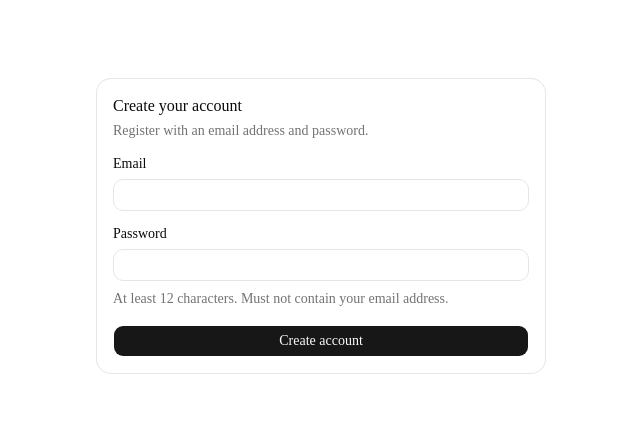
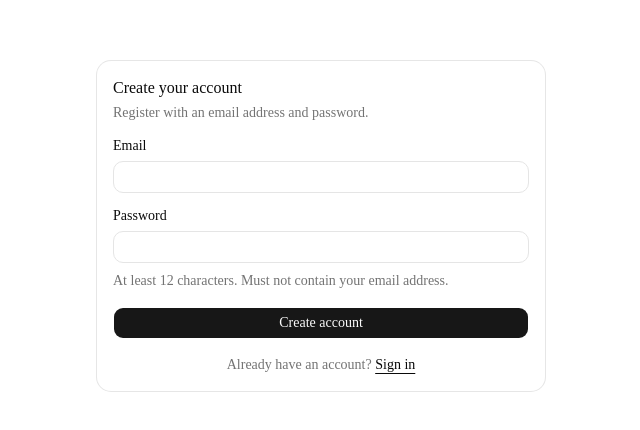
Before and after one commit to mwarith/secure-notes-app, a Next.js app: page /register in a window 1280 px wide. Shown: the part 174-604 px from the top of the page, without its empty margins (319-959 px from the left). Built offline with nearby package versions, Linux system fonts and the light colour scheme; no server answers.

Commit message:
ENG-49: register page cross-link to sign in

```diff
--- a/src/app/(auth)/register/register-form.tsx
+++ b/src/app/(auth)/register/register-form.tsx
@@ -84,6 +84,15 @@ export function RegisterForm() {
             {pending ? "Creating account..." : "Create account"}
           </Button>
         </form>
+        <p className="text-muted-foreground mt-4 text-center text-sm">
+          Already have an account?{" "}
+          <Link
+            href="/login"
+            className="text-foreground underline underline-offset-4"
+          >
+            Sign in
+          </Link>
+        </p>
       </CardContent>
     </Card>
   );
```
